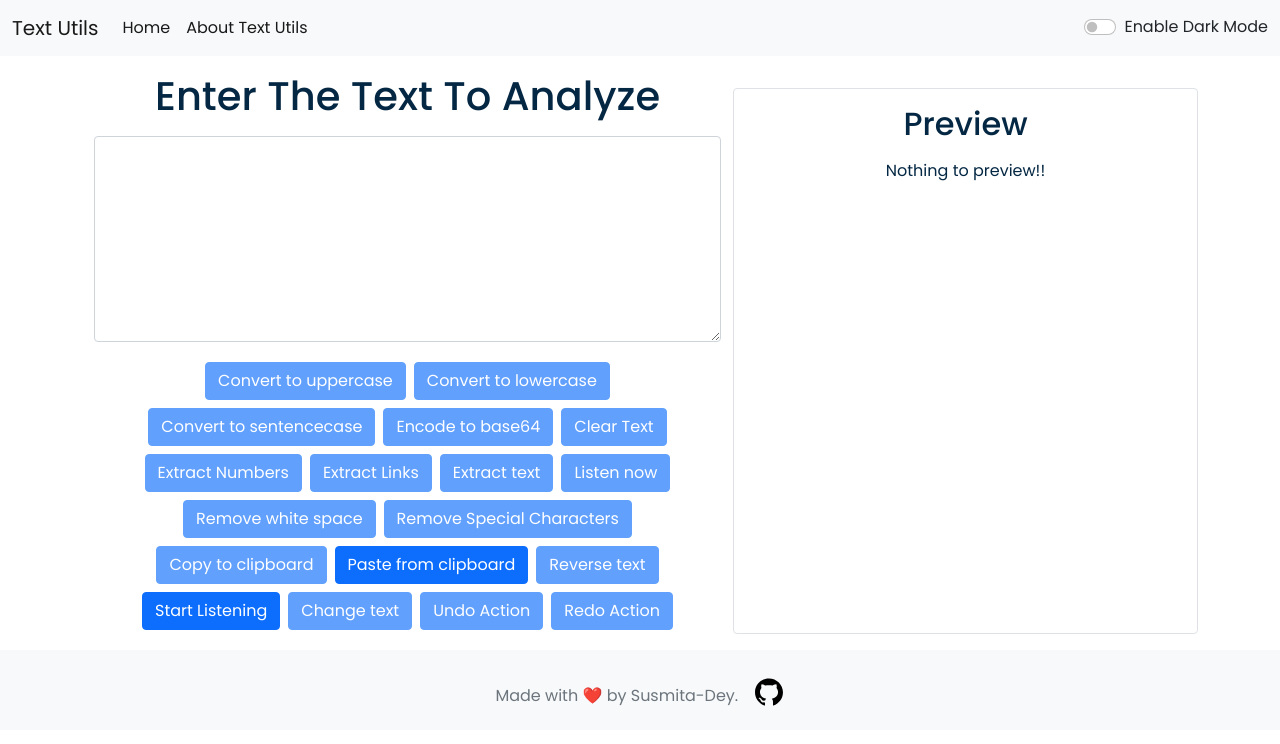
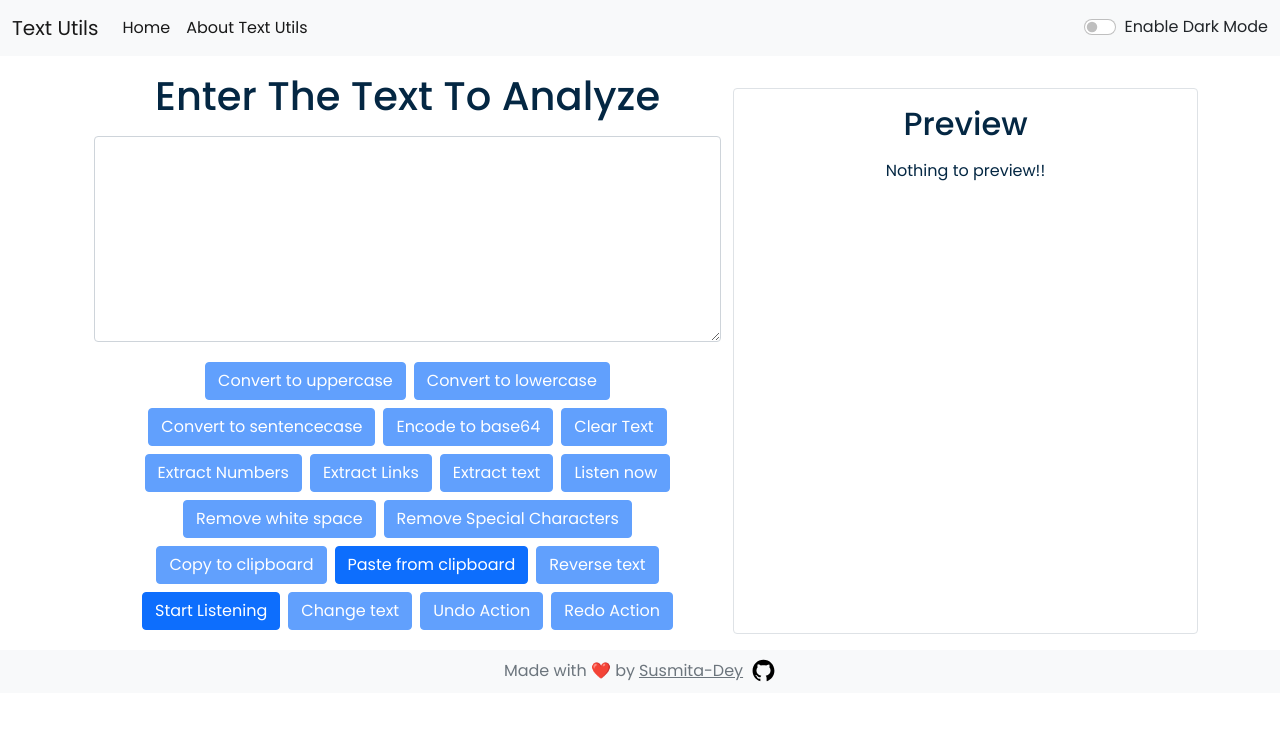
Before and after one commit to Susmita-Dey/TextUtils, a React (Create React App) app: page / in a window 1280 px wide. Shown: the top 744 px of the page. Built offline with nearby package versions, Linux system fonts and the light colour scheme.

Commit message:
Added switching dark mode for footer and removed unecessary spaces

```diff
--- a/src/components/Footer.js
+++ b/src/components/Footer.js
@@ -1,28 +1,20 @@
 import React, { Component } from 'react';
 import { AiOutlineGithub } from 'react-icons/ai';
+import { useSelector} from 'react-redux';
 
-export class Footer extends Component {
-  render() {
-    let styles = {
-      fontSize: '2em',
-      color: 'black',
-      marginLeft: '.9rem',
-    };
+const Footer = () =>{
+    const themeState = useSelector((state) => state.theme);
     return (
-      <div>
-        <footer className="footer mt-auto py-3 bg-light">
+      <>
+        <footer className={themeState.mode === "light" ? "footer mt-auto py-2 bg-light text-muted" : "footer mt-auto py-2 bg-dark text-white"} style={{height: "2.7rem"}}>
           <div className="container text-center">
-            <span className="text-muted">
-              Made with ❤️ by Susmita-Dey.
-              <a style={styles} href="https://github.com/Susmita-Dey/TextUtils">
-                <AiOutlineGithub />
-              </a>
-            </span>
+            <p style={{display: "flex", justifyContent: "center", alignItems: "center" }}>
+              Made with ❤️ by <a className={themeState.mode === "light" ? "text-muted ms-1" : "text-white ms-1"} href="https://github.com/Susmita-Dey/TextUtils" target="_blank">Susmita-Dey</a> <a className={themeState.mode === "light" ? "text-black ms-2" : "text-white ms-2"} href="https://github.com/Susmita-Dey/TextUtils" target="_blank"><AiOutlineGithub size={25}/></a>
+            </p>
           </div>
         </footer>
-      </div>
+      </>
     );
-  }
 }
 
 export default Footer;
```
